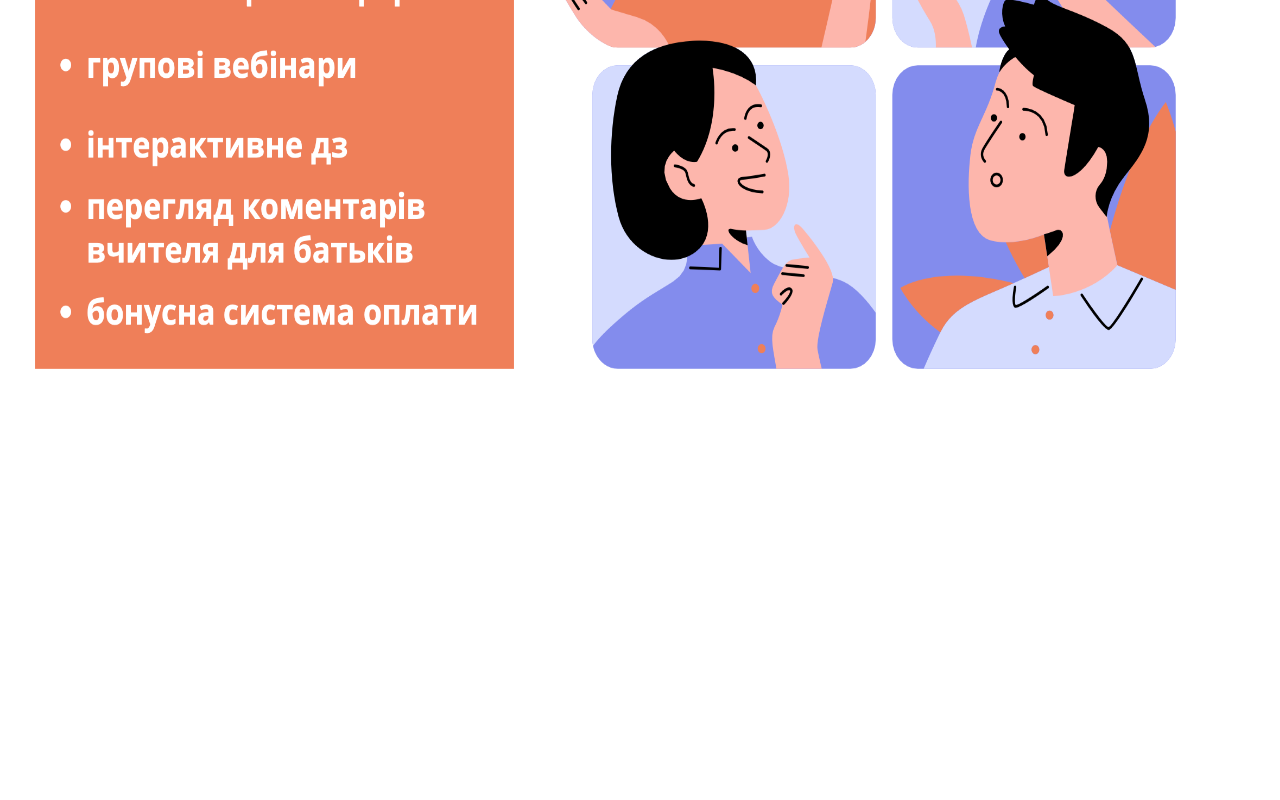
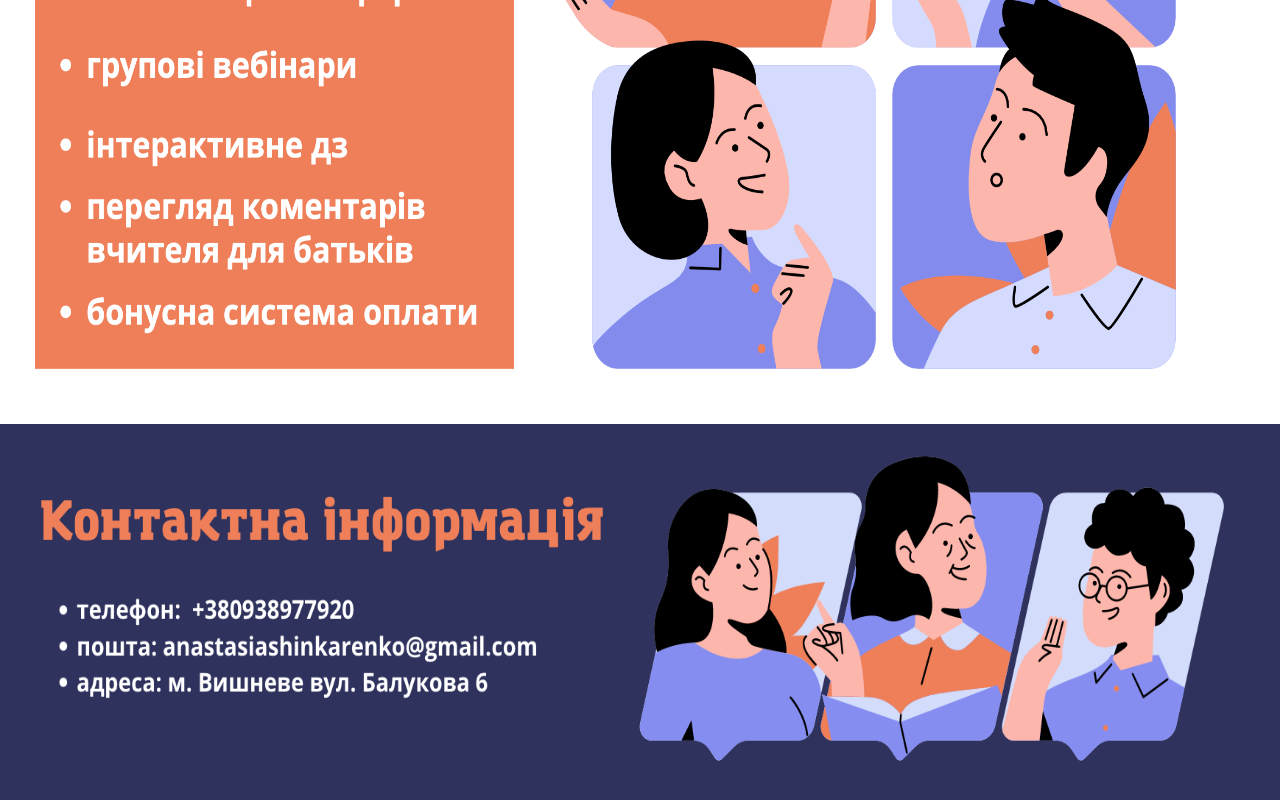
Before and after one commit to kpi-web/math-web, a React (Create React App) app: page / in a window 1280 px wide. Shown: the part 1676-2476 px from the top of the page. Before the commit the page ends 2100 px from the top, so only its background shows below. Built offline with nearby package versions, Linux system fonts and the light colour scheme.

Commit message:
feat: add footer

```diff
--- /dev/null
+++ b/src/components/organisms/Footer.tsx
@@ -0,0 +1,16 @@
+import React from 'react';
+import Flex from "../atoms/Flex";
+import Logo from "../atoms/Logo";
+import footer from '../../assets/footer.png'
+
+const Footer = () => {
+    return (
+        <Flex
+            height={'400px'}
+        >
+            <Logo src={footer} alt={'footer'} width={'100%'}/>
+        </Flex>
+    );
+};
+
+export default Footer;
--- a/src/components/organisms/Header.tsx
+++ b/src/components/organisms/Header.tsx
@@ -12,7 +12,6 @@ const HeaderStyled = styled.div`
   width: 70%;
   flex-grow: 1;
   justify-content: space-around;
-
 `
 
 const titles = ["Головна", "Про нас", "Вартість", "Навчання", "Контакти", "Особистий кабінет"]
--- a/src/components/pages/Main.tsx
+++ b/src/components/pages/Main.tsx
@@ -4,6 +4,7 @@ import Header from "../organisms/Header";
 import FirstMainScreen from "../organisms/FirstMainScreen";
 import SecondMainScreen from "../organisms/SecondMainScreen";
 import ThirdMainScreen from "../organisms/ThirdMainScreen";
+import Footer from "../organisms/Footer";
 
 const Main = () => {
     return (
@@ -17,7 +18,7 @@ const Main = () => {
             <SecondMainScreen />
             <ThirdMainScreen />
 
-
+            <Footer />
         </Flex>
     );
 };
```
Also changed, not shown: src/assets/footer.png (added).
